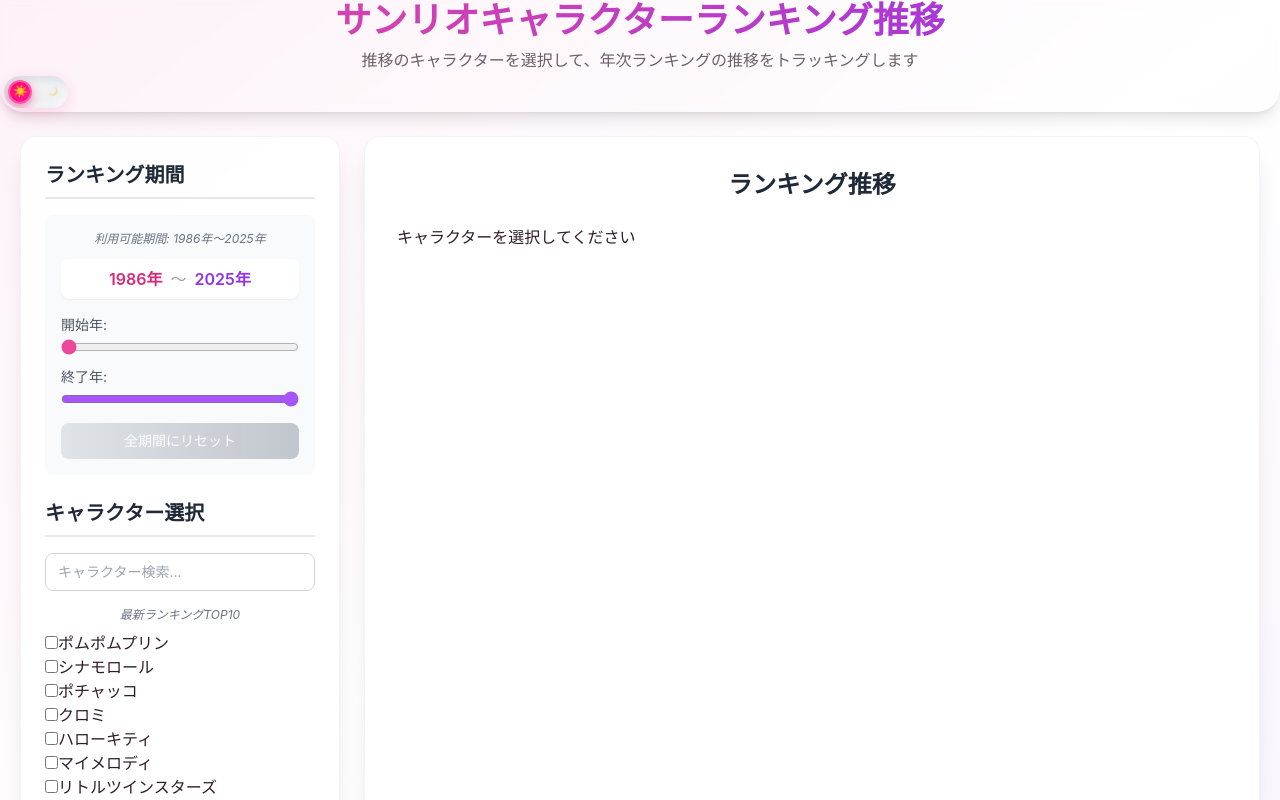
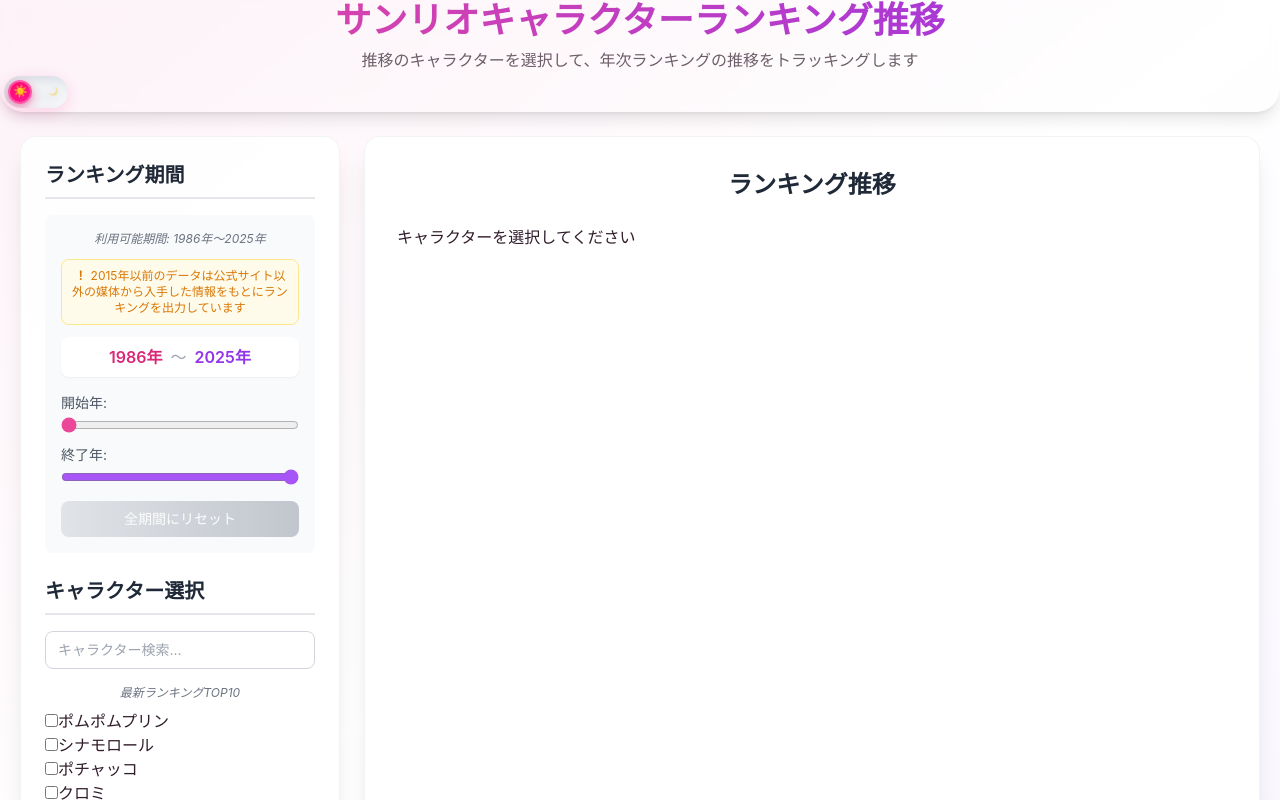
Before and after one commit to tsmzk/sanrio-character-rankings, a React (Vite) app: page / in a window 1280 px wide. Both pictures are taken after a click on the button "全期間にリセット". Shown: the top 800 px of the page. Built offline with nearby package versions, Linux system fonts and the light colour scheme.

Commit message:
注意書き追加

```diff
--- a/src/features/layout/components/AppSidebar/AppSidebar.tsx
+++ b/src/features/layout/components/AppSidebar/AppSidebar.tsx
@@ -49,6 +49,12 @@
             利用可能期間: {yearRangeFilter.availableYearRange.min}年～
             {yearRangeFilter.availableYearRange.max}年
           </div>
+          {yearRangeFilter.yearRange.min < 2015 && (
+            <div className="text-xs text-amber-600 dark:text-amber-400 text-center mb-3 bg-amber-50 dark:bg-amber-900/20 border border-amber-200 dark:border-amber-700 rounded-lg p-2">
+              <span className="font-bold mr-1">！</span>
+              2015年以前のデータは公式サイト以外の媒体から入手した情報をもとにランキングを出力しています
+            </div>
+          )}
           <div className="flex items-center justify-center gap-2 mb-4 p-2 bg-white dark:bg-gray-800 rounded-lg shadow-sm">
             <span className="text-base font-semibold text-pink-600 dark:text-pink-400">
               {yearRangeFilter.yearRange.min}年
```
